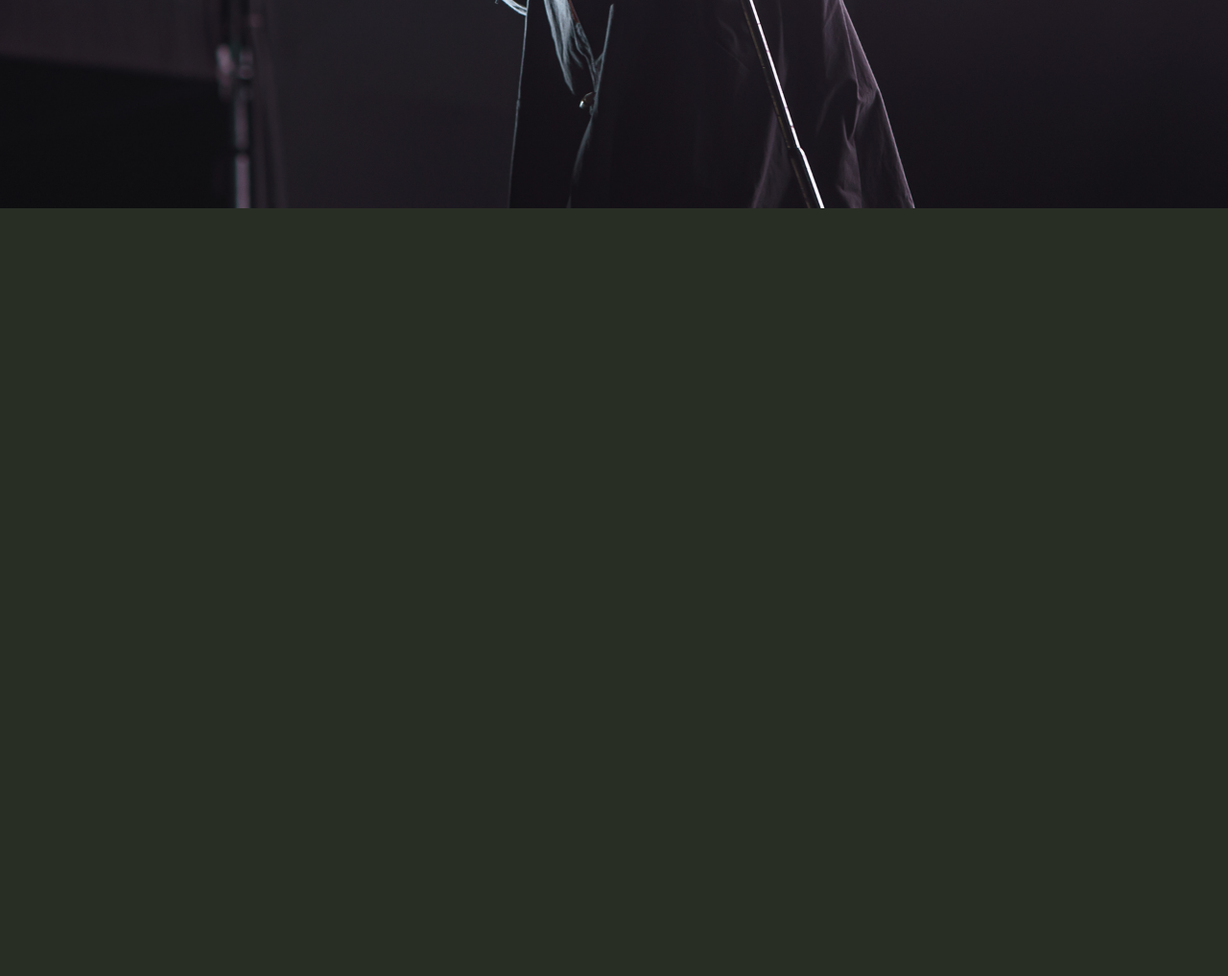
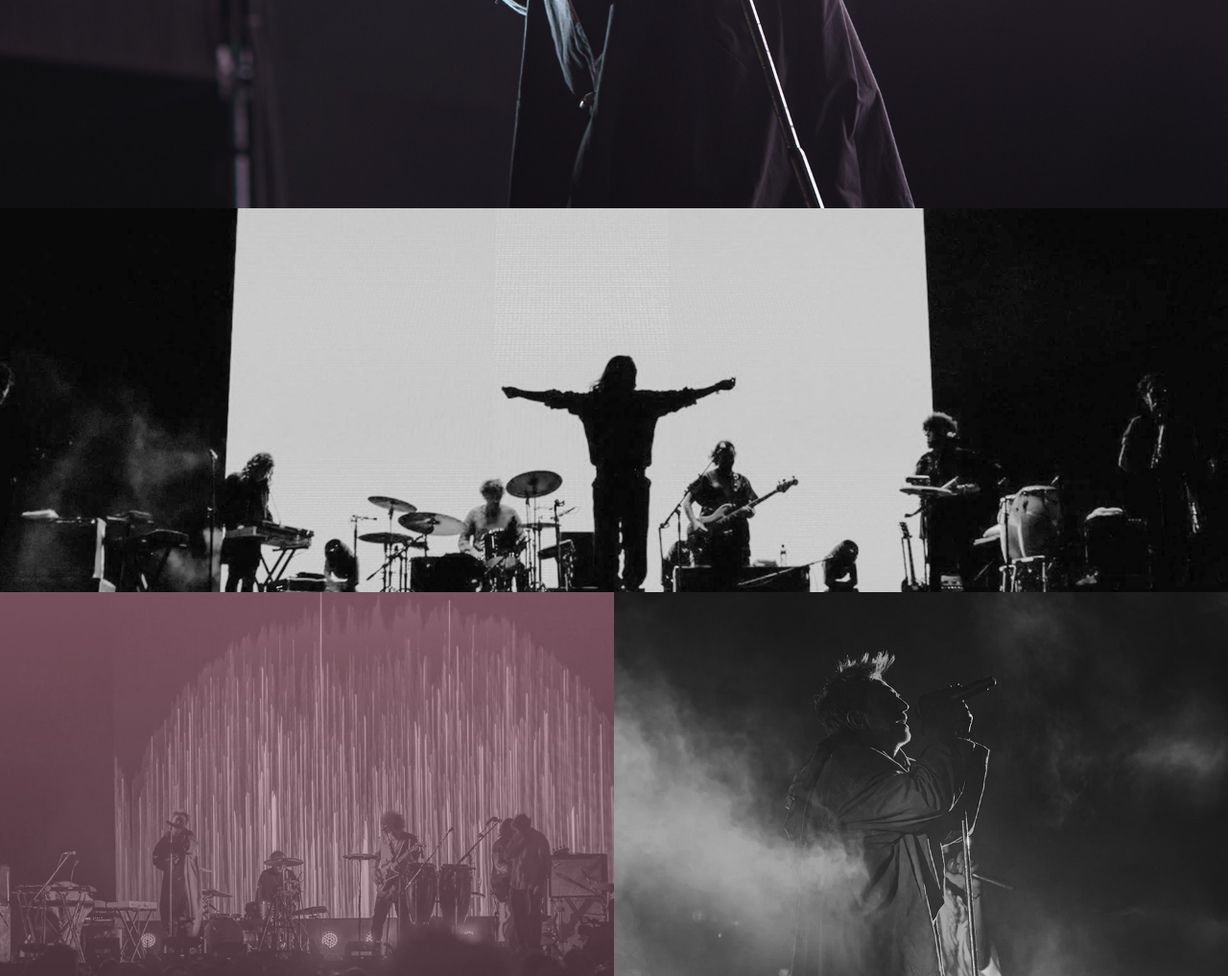
Before and after one commit to jacquelineleone/pagina_musical, a plain HTML site: page index.html in a window 1280 px wide. Shown: the part 583-1600 px from the top of the page at 96% size. Before the commit the page ends 800 px from the top, so only its background shows below. Drawn offline with Linux system fonts and the light colour scheme.

Commit message:
add: galery section

```diff
--- a/index.html
+++ b/index.html
@@ -7,6 +7,7 @@
     <link rel="stylesheet" href="./styles/index.css" />
     <link rel="stylesheet" href="./styles/header.css" />
     <link rel="stylesheet" href="./styles/hero.css" />
+    <link rel="stylesheet" href="./styles/galeria.css" />
   </head>
   <body>
     <div id="burger_menu">
@@ -73,6 +74,18 @@
           </div>
         </div>
       </section>
+
+      <section id="galeria">
+        <div class="galeria_item main_item">
+          <img src="./assets/galeria-1.jpg" alt="Babasónicos en concierto"/>
+        </div>
+        <div class="galeria_item second_item">
+          <img src="./assets/galeria-2.jpg" alt="Babasónicos en concierto"/>
+        </div>
+        <div class="galeria_item third_item">
+          <img src="./assets/galeria-3.jpg" alt="Cantante de Babasónicos"/>
+        </div>
+      </section>
     </main>
 
     <footer></footer>
--- /dev/null
+++ b/styles/galeria.css
@@ -0,0 +1,32 @@
+#galeria {
+  display: grid;
+  grid-template-columns: repeat(4, 1fr);
+  grid-template-rows: repeat(4, 1fr);
+  height: 100vh;
+}
+
+.galeria_item img {
+  width: 100%;
+  height: 100%;
+  object-fit: cover;
+  display: block;
+}
+
+.main_item {
+  grid-column: 1 / span 4;
+  grid-row: 1 / span 2;
+}
+
+.main_item img {
+  object-position: center bottom;
+}
+
+.second_item {
+  grid-column: 1 / span 2;
+  grid-row: 3 / span 2;
+}
+
+.third_item {
+  grid-column: 3 / span 2;
+  grid-row: 3 / span 2;
+}
```
